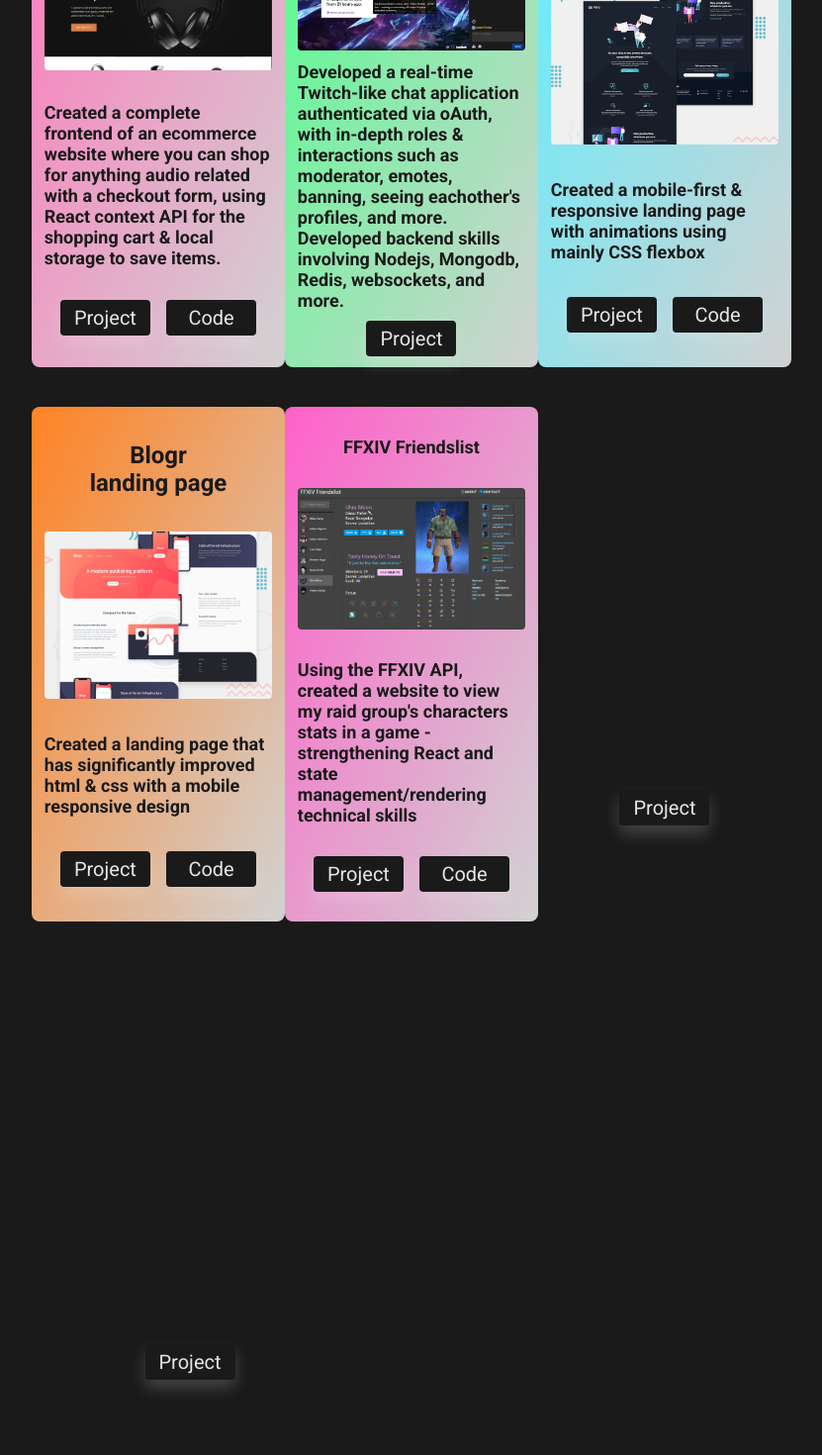
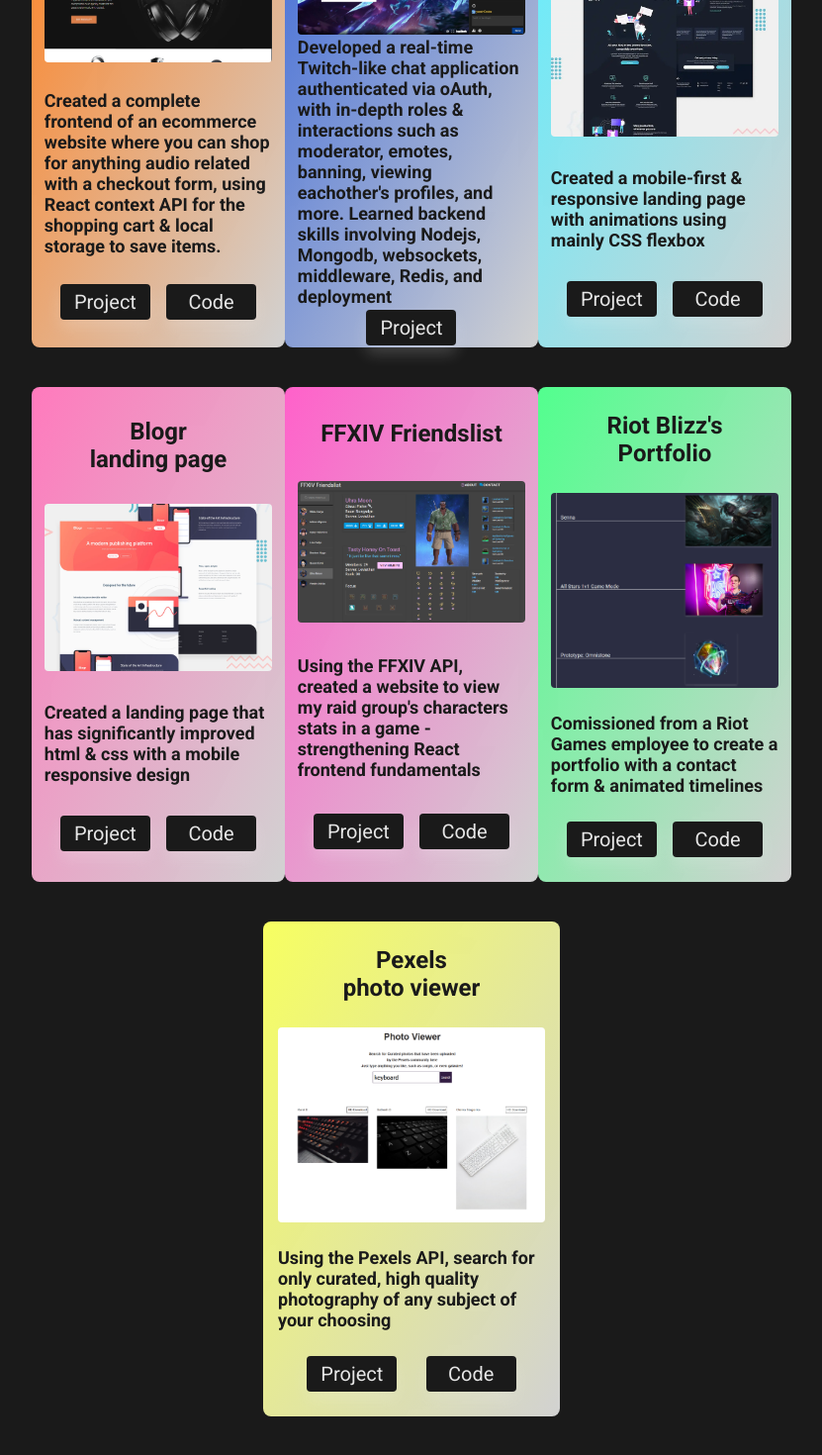
Before and after one commit to Yacheen/portfolio_2, a React (Create React App) app: page / in a window 1280 px wide. Shown: the part 914-2384 px from the top of the page at 99% size, without its empty margins (224-1055 px from the left). Built offline with nearby package versions, Linux system fonts and the light colour scheme.

Commit message:
added last few projects

```diff
--- a/src/App.css
+++ b/src/App.css
@@ -212,6 +212,12 @@
   margin-bottom: 4rem;
 }
 
+.projects .projects-content .projects-list .projects-row:nth-child(3) {
+  -webkit-box-pack: center;
+      -ms-flex-pack: center;
+          justify-content: center;
+}
+
 .bubblegum-pink {
   background: -webkit-gradient(linear, left top, right bottom, from(#ff7abd), to(rgba(230, 230, 230, 0.9)));
   background: linear-gradient(to right bottom, #ff7abd, rgba(230, 230, 230, 0.9));
@@ -247,9 +253,23 @@
           backdrop-filter: blur(20rem);
 }
 
+.bubblegum-yellow {
+  background: -webkit-gradient(linear, left top, right bottom, from(#f7ff61), to(rgba(230, 230, 230, 0.9)));
+  background: linear-gradient(to right bottom, #f7ff61, rgba(230, 230, 230, 0.9));
+  -webkit-backdrop-filter: blur(20rem);
+          backdrop-filter: blur(20rem);
+}
+
+.bubblegum-darkBlue {
+  background: -webkit-gradient(linear, left top, right bottom, from(#3f6bd9), to(rgba(230, 230, 230, 0.9)));
+  background: linear-gradient(to right bottom, #3f6bd9, rgba(230, 230, 230, 0.9));
+  -webkit-backdrop-filter: blur(20rem);
+          backdrop-filter: blur(20rem);
+}
+
 .project {
-  width: 32rem;
-  height: 52rem;
+  width: 30rem;
+  height: 50rem;
   border-radius: 0.8rem;
   color: #1a1a1a;
 }
--- a/src/App.scss
+++ b/src/App.scss
@@ -23,6 +23,7 @@
 //variables
 //color palette
 $bubblegum-blue: hsl(186, 100%, 69%);
+$bubblegum-darkBlue: hsl(223, 67%, 55%);
 $bubblegum-pink: hsl(330, 100%, 74%);
 $bubblegum-green: hsl(141, 100%, 66%);
 $bubblegum-hotPink: hsl(320, 100%, 69%);
@@ -180,6 +181,9 @@
 				justify-content: space-between;
 				margin-bottom: 4rem;
 			}
+			.projects-row:nth-child(3) {
+				justify-content: center;
+			}
 		}
 	}
 }
@@ -230,9 +234,26 @@
 	backdrop-filter: blur(20rem);
 }
 
+.bubblegum-yellow {
+	background: linear-gradient(
+		to right bottom,
+		$bubblegum-yellow,
+		hsla(0, 0%, 90%, 0.9)
+	);
+	backdrop-filter: blur(20rem);
+}
+
+.bubblegum-darkBlue {
+	background: linear-gradient(
+		to right bottom,
+		$bubblegum-darkBlue,
+		hsla(0, 0%, 90%, 0.9)
+	);
+	backdrop-filter: blur(20rem);
+}
 .project {
-	width: 32rem;
-	height: 52rem;
+	width: 30rem;
+	height: 50rem;
 	border-radius: 0.8rem;
 	color: hsl(0, 0%, 10%);
 	.project-content {
--- a/src/components/ProjectsSection.jsx
+++ b/src/components/ProjectsSection.jsx
@@ -5,6 +5,8 @@
 import fylolandingpage from "../assets/images/fylolandingpageimage.webp";
 import blogrlandingpage from "../assets/images/blogrlandingpage.jpg";
 import ffxivfriendslistimage from "../assets/images/ffxivfriendslist.png";
+import riotblizzportfolio from "../assets/images/riotblizzportfolio.png";
+import pexelsphotoviewer from "../assets/images/pexelsphotoviewer.png";
 export const ProjectsSection = () => {
 	return (
 		<div className="projects">
@@ -24,12 +26,12 @@
 							}
 							image={audiophileecommerce}
 							name={"Ecommerce website"}
-							color={"bubblegum-pink"}
+							color={"bubblegum-orange"}
 						/>
 						<Project
 							projectLink={"https://yassincodes.com/"}
 							description={
-								"Developed a real-time Twitch-like chat application authenticated via oAuth, with in-depth roles & interactions such as moderator, emotes, banning, seeing eachother's profiles, and more. \n Developed backend skills involving Nodejs, Mongodb, Redis, websockets, and more."
+								"Developed a real-time Twitch-like chat application authenticated via oAuth, with in-depth roles & interactions such as moderator, emotes, banning, viewing eachother's profiles, and more. \n Learned backend skills involving Nodejs, Mongodb, websockets, middleware, Redis, and deployment"
 							}
 							image={yassincodesimage}
 							name={
@@ -39,7 +41,7 @@
 									chat app
 								</>
 							}
-							color={"bubblegum-green"}
+							color={"bubblegum-darkBlue"}
 							codeLink={false}
 						/>
 						<Project
@@ -82,17 +84,13 @@
 							codeLink={
 								"https://github.com/Yacheen/Blogr-landing-page"
 							}
-							color={"bubblegum-orange"}
+							color={"bubblegum-pink"}
 						/>
 						<Project
-							name={
-								<>
-									<p>FFXIV Friendslist</p>
-								</>
-							}
+							name={<>FFXIV Friendslist</>}
 							image={ffxivfriendslistimage}
 							description={
-								"Using the FFXIV API, created a website to view my raid group's characters stats in a game - strengthening React and state management/rendering technical skills"
+								"Using the FFXIV API, created a website to view my raid group's characters stats in a game - strengthening React frontend fundamentals"
 							}
 							projectLink={
 								"https://ffxiv-friendslist.yassinweb.dev/"
@@ -102,10 +100,44 @@
 							}
 							color={"bubblegum-hotPink"}
 						/>
-						<Project />
+						<Project
+							name={
+								<>
+									Riot Blizz's
+									<br />
+									Portfolio
+								</>
+							}
+							image={riotblizzportfolio}
+							description={
+								"Comissioned from a Riot Games employee to create a portfolio with a contact form & animated timelines"
+							}
+							projectLink={"https://www.blizz.lol/"}
+							codeLink={
+								"https://github.com/Yacheen/Brads-Portfolio"
+							}
+							color={"bubblegum-green"}
+						/>
 					</div>
 					<div className="projects-row">
-						<Project />
+						<Project
+							name={
+								<>
+									Pexels
+									<br />
+									photo viewer
+								</>
+							}
+							image={pexelsphotoviewer}
+							description={
+								"Using the Pexels API, search for only curated, high quality photography of any subject of your choosing"
+							}
+							projectLink={"https://photo-viewer.yassinweb.dev/"}
+							codeLink={
+								"https://github.com/Yacheen/PexelsAPI-photo-viewer"
+							}
+							color={"bubblegum-yellow"}
+						/>
 					</div>
 				</div>
 			</div>
```
Also changed, not shown: src/assets/images/riotblizzportfolio.png (added), 1 other file (tests, documents, lock files or other folders).
